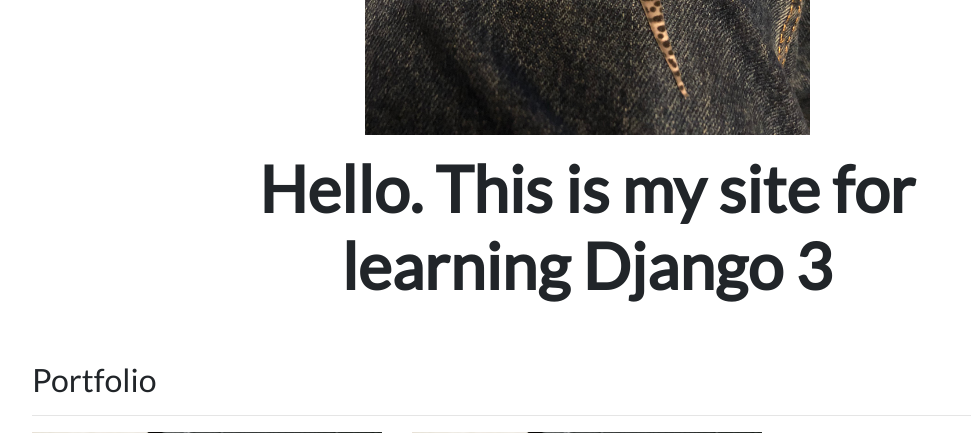
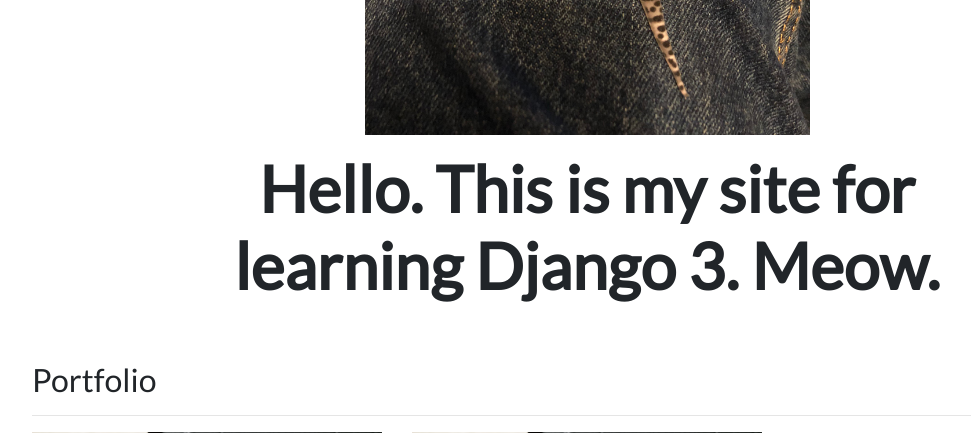
Before and after one commit to moosehead123/django3-personal-portfolio, a Django app: page / in a window 1280 px wide. Shown: the part 530-963 px from the top of the page, without its empty margins (53-1024 px from the left). Run offline with Django 3.2, Linux system fonts and the light colour scheme; data comes from the database, SQL or seed files in the repository; some libraries are stand-ins or nearby versions.

Commit message:
settings and meow

```diff
--- a/personal_portfolio/settings.py
+++ b/personal_portfolio/settings.py
@@ -124,3 +124,8 @@ STATIC_ROOT = os.path.join(BASE_DIR, 'static')
 
 MEDIA_URL = '/media/'
 MEDIA_ROOT = os.path.join(BASE_DIR, 'media')
+
+try:
+    from .local_settings import *
+except ImportError:
+    print("Looks like no local file. you must be on production")
--- a/portfolio/templates/portfolio/home.html
+++ b/portfolio/templates/portfolio/home.html
@@ -12,7 +12,7 @@
 
 <div class="row justify-content-center mb-3">
   <div class="col-md-9 text-center">
-    <h1 id="hometext" class="font-weight-bold">Hello. This is my site for learning Django 3</h1>
+    <h1 id="hometext" class="font-weight-bold">Hello. This is my site for learning Django 3. Meow.</h1>
   </div>
 </div>
 <h2 class="mt-5">Portfolio</h2>
```
Also changed, not shown: requirements.txt (added, +73 -0 lines).
